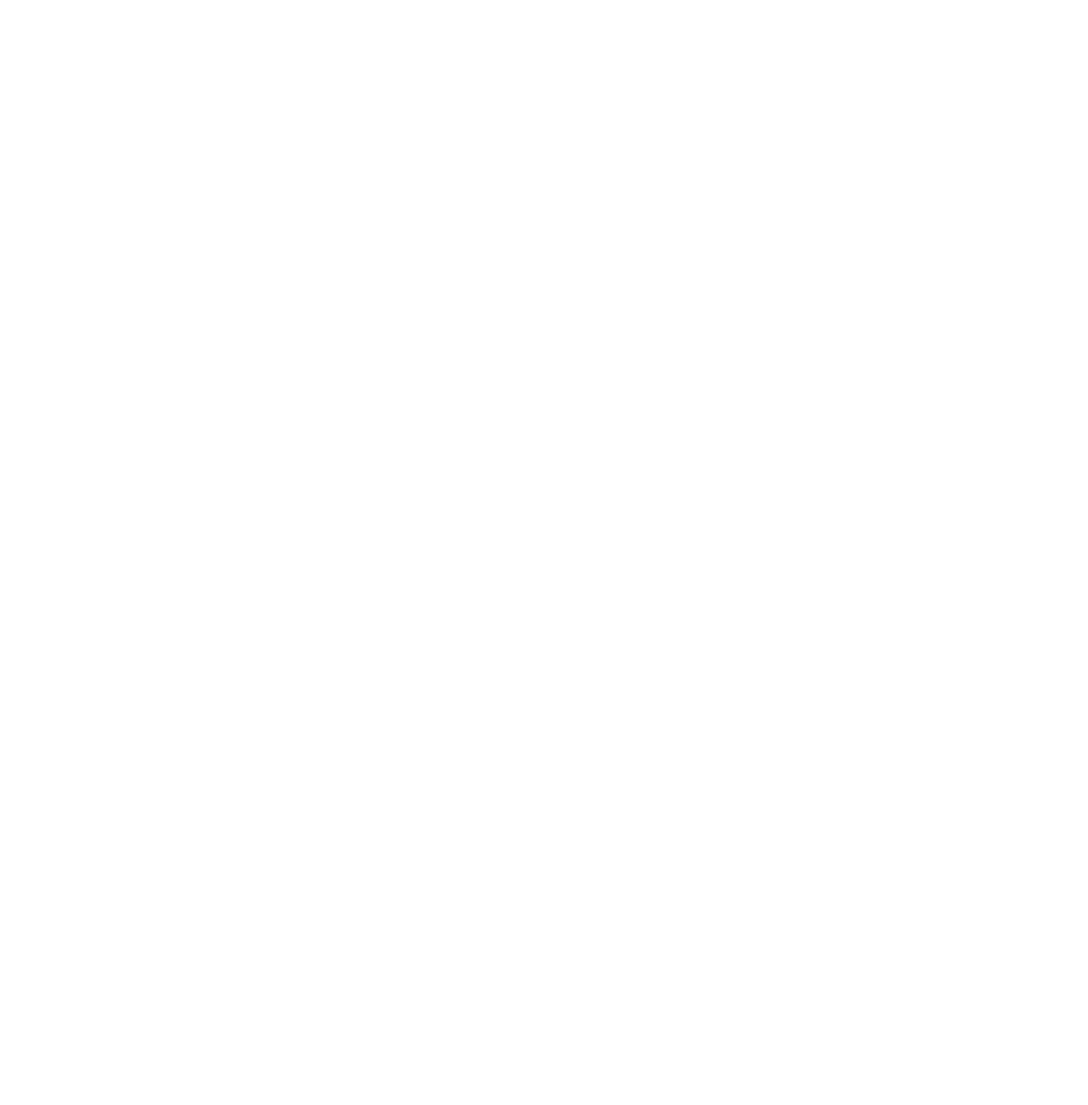
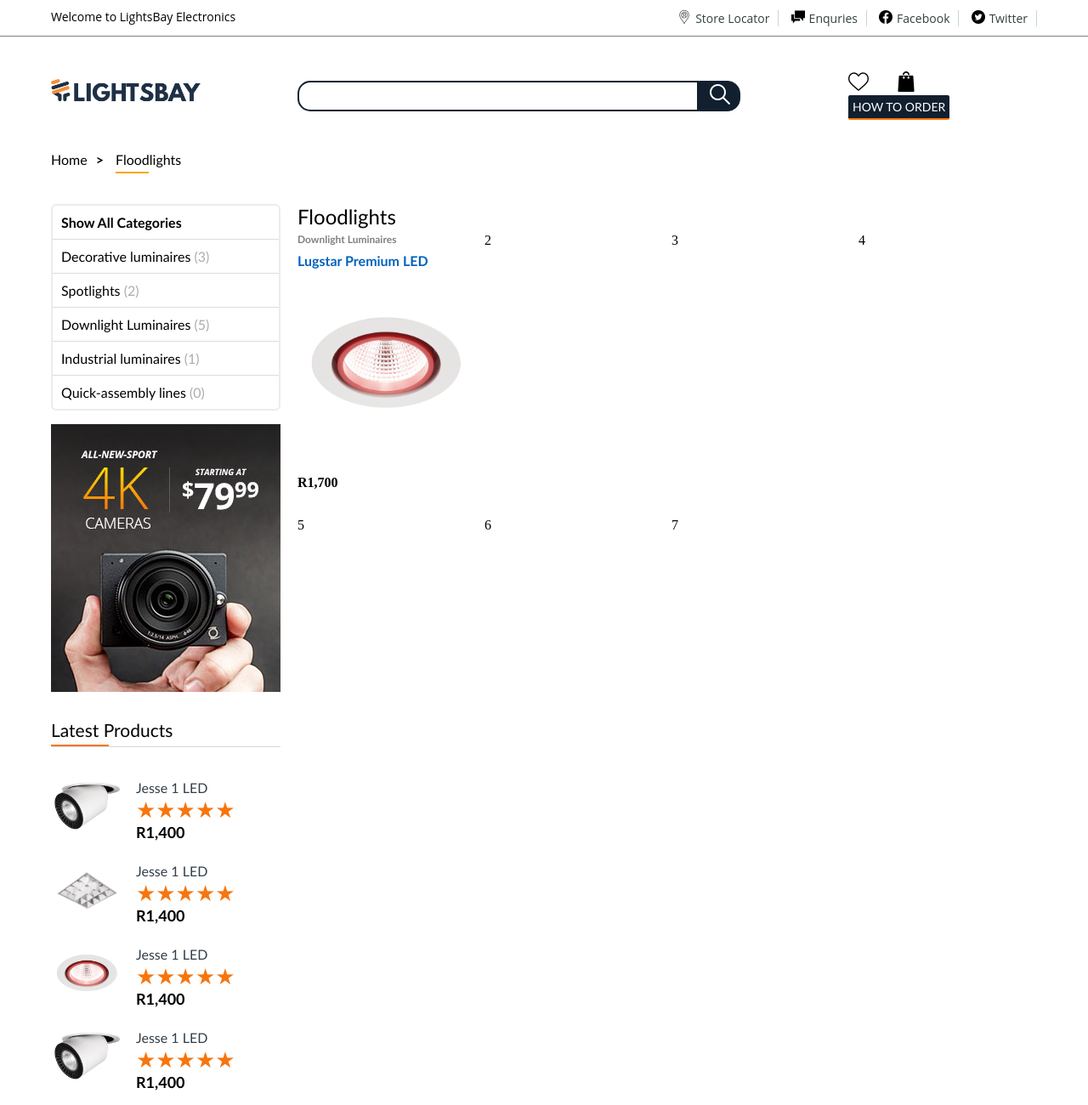
Before and after one commit to gillmourtunhira/lightbay, a plain HTML site: page category.html in a window 1280 px wide. Shown: the top 1300 px of the page at 85% size. Before the commit the page ends 800 px from the top, so only its background shows below. Drawn offline with Linux system fonts and the light colour scheme.

Commit message:
category page template

```diff
--- a/category.html
+++ b/category.html
@@ -0,0 +1,251 @@
+<!doctype html>
+<html class="no-js" lang="">
+    <head>
+        <meta charset="utf-8">
+        <meta http-equiv="x-ua-compatible" content="ie=edge">
+        <title>LightsBay - Let it shine</title>
+        <meta name="description" content="">
+        <meta name="viewport" content="width=device-width, initial-scale=1">
+		<link rel="stylesheet" type="text/css" href="css/light.css">
+    </head>
+    <body>
+    	<div class="light__wrapper">
+    		<!-- Section Top Navigation -->
+    		<section>
+    		<div class="top__header">
+    			<div class="nav__menu">
+    				<div class="top__navigation">
+    					<div><h3>Welcome to LightsBay Electronics</h3></div>
+    					<div>
+    						<ul>
+    							<li><i></i>Store Locator</li>
+    							<li><i></i>Enquries</li>
+    							<li><i></i>Facebook</li>
+    							<li><i></i>Twitter</li>
+                                <i></i>
+    						</ul>
+    					</div>
+    				</div>
+    			</div>
+    			<div class="logo__strip">
+    				<div class="logo">
+    					<img src="img/logo.png">
+    				</div>
+    				<div class="top__search">
+    					<form>
+    					<input class="search__box" type="text" name="s"><button type="submit" class="search__button"><i></i></button>
+    					</form>
+    				</div>
+    				<div class="store__icons">
+    					<ul>
+    						<li><img src="img/heart.png"></li>
+    						<li><img src="img/bag.png"></li>
+                            <li>How to Order</li>
+    					</ul>
+    				</div>
+    			</div>
+    		</div>
+    		</section>
+        	<!-- End Top Navigation -->
+
+            <!-- Product Page Container -->
+            <section class="products__tier">
+                <div class="products__tier--wrapper">
+                    <div class="breadcrumbs__strip">
+                        <ul>
+                            <li>Home</li>
+                            <li>Floodlights</li>
+                        </ul>
+                    </div>
+                    <div class="products__columns">
+                        <div class="products__columns--left">
+                                <ul>
+                                    <li>Show All Categories</li>
+                                    <li>Decorative luminaires <span class="product__count">(3)</span></li>
+                                    <li>Spotlights <span class="product__count">(2)</span></li>
+                                    <li>Downlight Luminaires <span class="product__count">(5)</span></li>
+                                    <li>Industrial luminaires <span class="product__count">(1)</span></li>
+                                    <li>Quick-assembly lines <span class="product__count">(0)</span></li>
+                                </ul>
+                                <div class="products__advert">
+                                    <img src="img/adbanner.jpg">
+                                </div>
+                                <div class="latest__products">
+                                    <h4 class="latest__heading">Latest Products</h4>
+                                    <div class="latest__products--item">
+                                        <div class="latest__products--image">
+                                            <img src="img/jesse.png">
+                                        </div>
+                                        <div class="latest__products--details">
+                                            <h4>Jesse 1 LED</h4>
+                                            <div class="star__rating"></div>
+                                            <h6>R1,400</h6>
+                                        </div>
+                                    </div>
+                                    <div class="latest__products--item">
+                                        <div class="latest__products--image">
+                                            <img src="img/medica.png">
+                                        </div>
+                                        <div class="latest__products--details">
+                                            <h4>Jesse 1 LED</h4>
+                                            <div class="star__rating"></div>
+                                            <h6>R1,400</h6>
+                                        </div>
+                                    </div>
+                                    <div class="latest__products--item">
+                                        <div class="latest__products--image">
+                                            <img src="img/lugstar.png">
+                                        </div>
+                                        <div class="latest__products--details">
+                                            <h4>Jesse 1 LED</h4>
+                                            <div class="star__rating"></div>
+                                            <h6>R1,400</h6>
+                                        </div>
+                                    </div>
+                                    <div class="latest__products--item">
+                                        <div class="latest__products--image">
+                                            <img src="img/jesse.png">
+                                        </div>
+                                        <div class="latest__products--details">
+                                            <h4>Jesse 1 LED</h4>
+                                            <div class="star__rating"></div>
+                                            <h6>R1,400</h6>
+                                        </div>
+                                    </div>
+                                    <div class="latest__products--item">
+                                        <div class="latest__products--image">
+                                            <img src="img/medica.png">
+                                        </div>
+                                        <div class="latest__products--details">
+                                            <h4>Jesse 1 LED</h4>
+                                            <div class="star__rating"></div>
+                                            <h6>R1,400</h6>
+                                        </div>
+                                    </div>
+                                </div>
+                        </div>
+                        <div class="category__columns--right">
+                            <div class="category__tier">
+                                <h5>Floodlights</h5>
+                                <div class="category__tier--wrap">
+                                    <div class="category__product">
+                                        <div class="category__product--header">
+                                            <h6>Downlight Luminaires</h6>
+                                            <h5>Lugstar Premium LED</h5>
+                                        </div>
+                                        <div class="category__product--body">
+                                            <div class="category__product--image">
+                                                <img src="img/lugstar.png">
+                                            </div>
+                                            <div class="category__product--price">
+                                                <h4>R1,700</h4>
+                                                <span></span>
+                                            </div>
+                                        </div>
+                                    </div>
+                                    <div class="category__product">2</div>
+                                    <div class="category__product">3</div>
+                                    <div class="category__product">4</div>
+                                    <div class="category__product">5</div>
+                                    <div class="category__product">6</div>
+                                    <div class="category__product">7</div>
+                                </div>
+                            </div>
+                        </div>
+                    </div>
+                </div>
+            </section>
+            <!-- End Product Page Container -->
+
+            <!-- SignUp Tier -->
+            <section class="signup__tier">
+                <div class="signup__ribbon">
+                    <div class="signup__title">
+                        <i></i></I><span>Sign up to Newsletter</span>
+                    </div>
+                    <div class="signup__discount">
+                        <span>...and receive a <b>discount coupon for first shopping</b></span>
+                    </div>
+                    <div class="signup__form">
+                        <form action="#">
+                            <input type="email" placeholder="Enter your email address"><button type="submit">Sign Up</button>
+                        </form>
+                    </div>
+                </div>
+            </section>
+            <!-- End SignUp Tier -->
+
+            <!-- Footer Section -->
+            <section class="footer__tier">
+                <div class="footer__wrapper--tier">
+                    <footer>
+                        <div class="bottom__details">
+                            <div class="bottom__logo">
+                                <img src="img/logo.png">
+                            </div>
+                            <div class="bottom__enquiry">
+                                <div>
+                                    <img src="img/headset.png">
+                                </div>
+                                <div>
+                                    <h6>Got Questions ? Call us 24/7!</h6>
+                                    <h3>+27 (0) 73 609 9718</h3>
+                                </div>
+                            </div>
+                            <div class="bottom__info">
+                                <h4>Contact Info</h4>
+                                <h5>17 Princess Road, Rondebosch, Cape Town NW1 8JR, SA</h5>
+                            </div>
+                            <div class="bottom__social_icons">
+                                <ul>
+                                    <li><img src="img/facebook_f.png"></li>
+                                    <li><img src="img/whatsapp.png"></li>
+                                    <li><img src="img/twitter_t.png"></li>
+                                    <li><img src="img/pinterest.png"></li>
+                                    <li><img src="img/youtube.png"></li>
+                                </ul>
+                            </div>
+                        </div>
+                        <div class="fast__items">
+                            <h3>Find it Fast</h3>
+                            <div class="fast__columns_one">
+                                <div>Decorative luminaires</div>
+                                <div>Spotlights</div>
+                                <div>Downlight Luminaires</div>
+                                <div>Clean room lighting</div>
+                                <div>Quick-assembly lines</div>
+                                <div>Industrial luminaires</div>
+                                <div>Plafonds</div>
+                                <div>Emergency lighting</div>
+                                <div>Floodlights</div>
+                                <div>Infrastructural lighting</div>
+                                <div>Outdoor architectural luminaires</div>
+                            </div>
+                        </div>
+                        <div class="customer__service">
+                            <h3>Customer Care</h3>
+                            <div class="customer__service--items">
+                                <div>My Account</div>
+                                <div>Track your Order</div>
+                                <div>Customer Service</div>
+                                <div>Returns/Exchange</div>
+                                <div>FAQs</div>
+                                <div>Product Support</div>
+                            </div>
+                        </div>
+                    </footer>
+                </div>
+                <div class="copyright__wrapper">
+                    <div class="copyright__wrapper--tier">
+                        <div class="copyright__details">
+                            &copy; <span><b>LightsBay</b></span> All Rights Reserved.
+                        </div>
+                        <div class="payment__options"></div>
+                    </div>
+                </div>
+            </section>
+            <!-- End Footer Section -->
+
+        </div>
+    </body>
+</html>
--- a/css/light.scss
+++ b/css/light.scss
@@ -746,7 +746,7 @@
 .products__columns{
 	display: grid;
 	grid-template-columns: 0.7fr 2.5fr;
-	grid-gap: 5px;
+	grid-gap: 20px;
 	margin: 20px 0;
 	&--left{
 		// background: red;
@@ -859,3 +859,113 @@
 }
 
 // End Page Products CSS
+
+// Category Page CSS
+.latest__heading{
+	border-bottom: 1px solid #dadada;
+	&::after{
+		content: '';
+		border-bottom: 2px solid #f77520;
+		display: block;
+		width: 25%;
+		margin: 0;
+		padding-top: 5px;
+	}
+}
+.latest__products{
+	font-family: Trebuchet MS;
+	h4{
+		font-weight: normal;
+		font-size: 21px;
+	}
+
+	&--item{
+		display: grid;
+		grid-template-columns: 1fr 2fr;
+		grid-gap: 15px;
+		padding-bottom: 10px;
+		&:hover{
+			cursor: pointer;
+		}
+	}
+	&--image{
+		img{
+			width: 100%;
+			height: auto;
+		}
+	}
+	&--details{
+		h4{
+			font-size: 16px;
+			margin: 10px 0 0 0;
+			font-weight: normal;
+			color: #333e48;
+		}
+		h6{
+			font-size: 18px;
+			margin: 0px;
+		}
+	}
+}
+.star__rating{
+	&::before{
+	content: "\2605\2605\2605\2605\2605";
+	color: #f7750e;
+	font-size: 26px;
+	}
+}
+.category__columns--right{
+
+}
+.category__tier{
+	h5{
+		font-family: Trebuchet MS;
+		margin: 0 0 5px 0;
+		font-size: 24px;
+		font-weight: lighter;
+	}
+	&--wrap{
+		display: grid;
+		grid-template-columns: repeat(4, 1fr);
+		grid-gap: 10px;
+	}
+}
+.product__item{}
+.product__inner_header{
+	h5{
+		font-size: 16px;
+		font-weight: bold;
+		margin: 8px 0;
+		color: #0062bd;
+	}
+	h6{
+		font-size: 12px;
+		color: grey;
+		margin: 0px;
+	}
+}
+.category__product{
+	&--header{
+		font-family: Trebuchet MS;
+		h5{
+			font-size: 16px;
+			font-weight: bold;
+			margin: 8px 0;
+			color: #0062bd;
+		}
+		h6{
+			font-size: 12px;
+			color: grey;
+			margin: 0px;
+		}
+	}
+	&--body{}
+	&--image{
+		img{
+			width: 100%;
+			height: auto;
+		}
+	}
+	&--price{}
+}
+// End Category Page CSS
```
Also changed, not shown: css/light.css, 1 other file.
